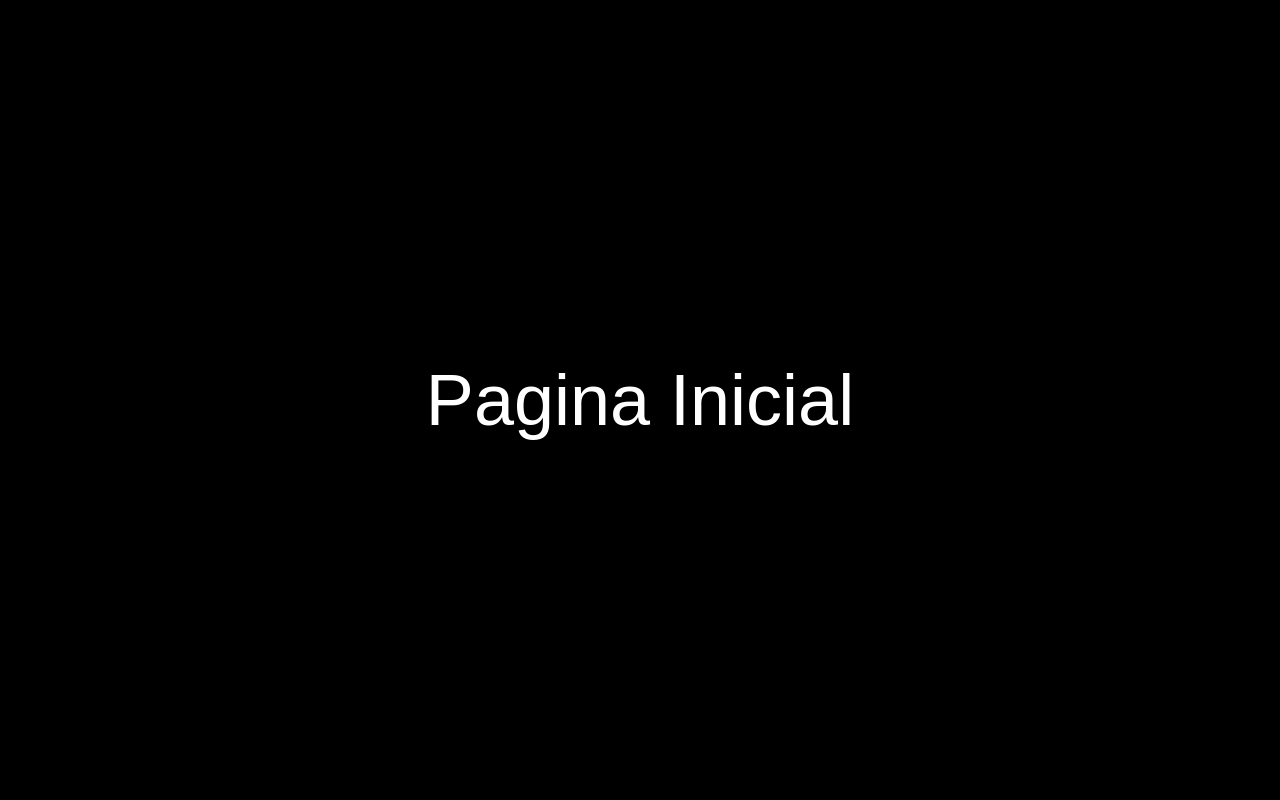
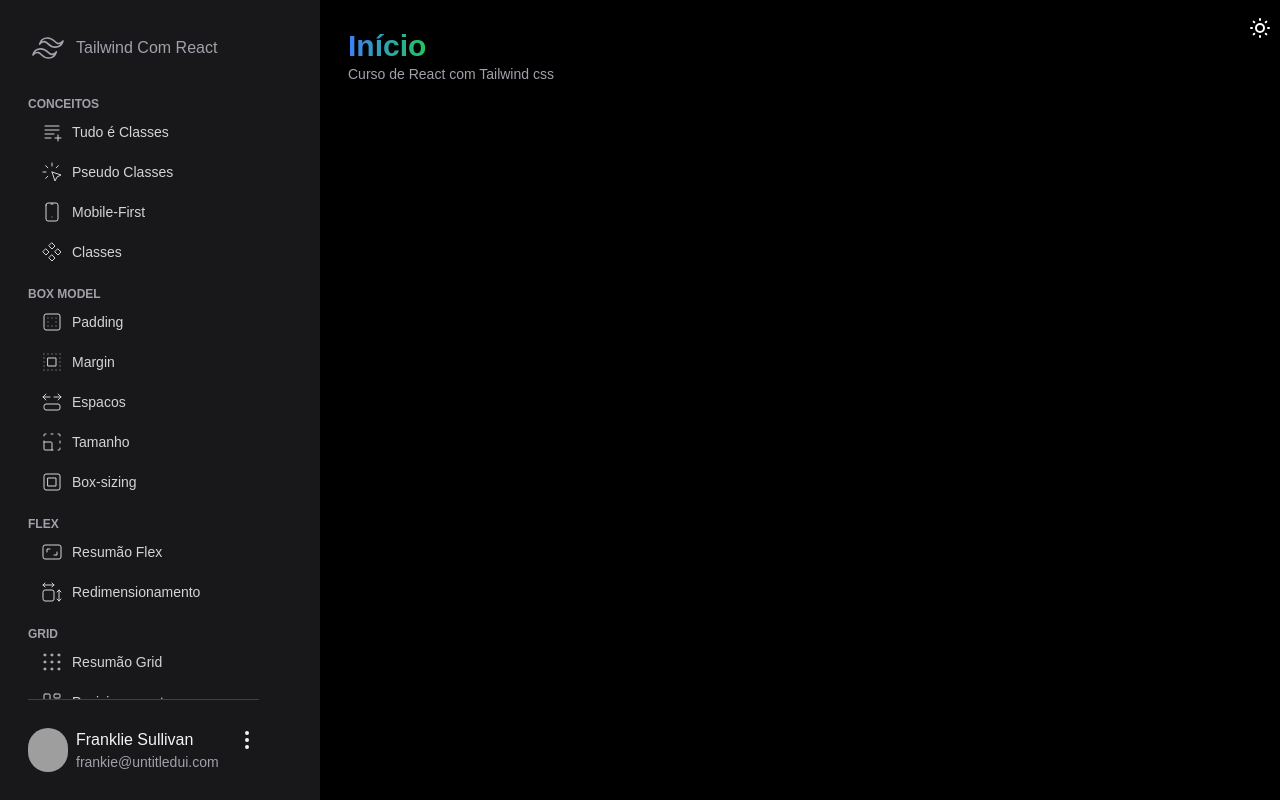
Before and after one commit to EduCarmo/formacaoDev-react-tailwind, a Next.js app: page / in a window 1280 px wide. Built offline with nearby package versions, Linux system fonts and the light colour scheme; grey boxes are pictures that could not be loaded.

Commit message:
aula de react finalizada

```diff
--- a/next.config.ts
+++ b/next.config.ts
@@ -3,6 +3,11 @@
 const nextConfig: NextConfig = {
   /* config options here */
   reactStrictMode: true,
+  images: {
+    domains: [
+      'img.freepik.com'
+    ]
+  }
 };
 
 export default nextConfig;
--- /dev/null
+++ b/src/components/template/Logo.tsx
@@ -0,0 +1,14 @@
+import { IconBrandTailwind } from "@tabler/icons-react";
+
+interface LogoProps {
+    ClassName?: string
+}
+
+export default function Logo(props: LogoProps) {
+    return (
+        <div className={`flex items-center gap-2 text-zinc-700 dark:text-zinc-400 ${props.ClassName ?? ''}`}>
+            <IconBrandTailwind size={40} stroke={1}/>
+            <span>Tailwind Com React</span>
+        </div>
+    )
+}
--- /dev/null
+++ b/src/components/template/Menu.tsx
@@ -0,0 +1,41 @@
+
+import { IconArrowAutofitContent, IconAspectRatio, IconBoxMargin, IconBoxModel2, IconBoxPadding, IconClick, IconComponents, IconContainer, IconDeviceMobile, IconDimensions, IconGridDots, IconLayoutDashboard, IconLayoutGrid, IconResize, IconTextPlus, IconTexture, IconTypography } from "@tabler/icons-react";
+import MenuGrupo from "./MenuGrupo";
+import MenuItem from "./MenuItem";
+
+interface MenuProps {
+    className?: string
+}
+
+export default function Menu(props: MenuProps) {
+    return (
+        <div className={`${props.className ?? ''}`}>
+            <MenuGrupo texto="Conceitos" />
+            <MenuItem icone={<IconTextPlus />} texto="Tudo é Classes" url="/conceitos/classes" />
+            <MenuItem icone={<IconClick />} texto="Pseudo Classes" url="/conceitos/pseudo" />
+            <MenuItem icone={<IconDeviceMobile />} texto="Mobile-First" url="/conceitos/mobile" />
+            <MenuItem icone={<IconComponents />} texto="Classes" url="/conceitos/componentes" />
+
+            <MenuGrupo texto="Box Model" />
+            <MenuItem icone={<IconBoxPadding />} texto="Padding" url="/caixa/padding" />
+            <MenuItem icone={<IconBoxMargin />} texto="Margin" url="/caixa/margin" />
+            <MenuItem icone={<IconArrowAutofitContent />} texto="Espacos" url="/caixa/tamanho" />
+            <MenuItem icone={<IconResize />} texto="Tamanho" url="/caixa/espacos" />
+            <MenuItem icone={<IconBoxModel2 />} texto="Box-sizing" url="/caixa/boxsizing" />
+
+            <MenuGrupo texto="Flex" />
+            <MenuItem icone={<IconAspectRatio />} texto="Resumão Flex" url="/flex/inicial" />
+            <MenuItem icone={<IconDimensions />} texto="Redimensionamento" url="/flex/redimensionamento" />
+
+            <MenuGrupo texto="Grid" />
+            <MenuItem icone={<IconGridDots />} texto="Resumão Grid" url="/grid/inicial" />
+            <MenuItem icone={<IconLayoutDashboard />} texto="Posicionamento" url="/grid/posicao" />
+            <MenuItem icone={<IconLayoutGrid />} texto="Componente Grid" url="/grid/layout" />
+
+            <MenuGrupo texto="Extras" />
+            <MenuItem icone={<IconContainer />} texto="Container" url="/extras/container" />
+            <MenuItem icone={<IconTypography />} texto="Tipografia" url="/extras/titulo" />
+            <MenuItem icone={<IconTexture />} texto="Background Gradiente" url="/extras/background" />
+        </div>
+    );
+}
--- /dev/null
+++ b/src/components/template/MenuGrupo.tsx
@@ -0,0 +1,15 @@
+interface MenuGrupoProps {
+    texto: string
+}
+
+export default function MenuGrupo(props: MenuGrupoProps) {
+    return (
+        <div className="
+            uppercase text-xs font-bold
+            text-zinc-700 dark:text-zinc-400
+            pt-3.5
+        ">
+            {props.texto}
+        </div>
+    )
+}
--- /dev/null
+++ b/src/components/template/MenuItem.tsx
@@ -0,0 +1,28 @@
+import Link from "next/link"
+import React from "react"
+
+/* eslint-disable @typescript-eslint/no-explicit-any */
+interface MenuItemProps {
+    icone: any,
+    texto: string,
+    url: string
+}
+
+export default function MenuItem(props: MenuItemProps) {
+    return (
+        <Link href={props.url}>
+            <div className="
+            flex items-center
+            gap-2 px-3 py-2  rounded-md
+            text-zinc-700 dark:text-zinc-300
+            dark:hover:bg-black hover:bg-zinc-200
+        ">
+                <span>{React.cloneElement(props.icone, {
+                    stroke: 1
+                }
+                )}</span>
+                <span className="text-sm">{props.texto}</span>
+            </div>
+        </Link>
+    )
+}
--- /dev/null
+++ b/src/components/template/Pagina.tsx
@@ -0,0 +1,52 @@
+import { useState } from "react"
+import Logo from "./Logo"
+import Menu from "./Menu"
+import UsuarioInfo from "./UsuarioInfo"
+import { IconMoon, IconSun } from "@tabler/icons-react"
+
+interface PaginaProps {
+    children: React.ReactNode
+}
+
+export default function Pagina(props: PaginaProps) {
+
+    const [tema, setTema] = useState<'dark' | ''>('dark')
+
+    function alterarTema() {
+        setTema(tema === '' ? 'dark' : '')
+    }
+
+    const usuario = {
+        nome: 'Franklie Sullivan',
+        email: 'frankie@untitledui.com',
+        imagemUrl: 'https://img.freepik.com/vetores-premium/design-de-avatar-de-pessoa_24877-38131.jpg'
+    }
+
+    return (
+        <div className={`flex h-screen relative text-black dark:text-white   ${tema}`}>
+            <aside className="
+                flex flex-col
+                bg-white  dark:bg-zinc-900
+                w-80
+            ">
+                <Logo ClassName="pt-7 px-7" />
+                <Menu className="pt-3.5 px-7 pb-28 overflow-auto w-80" />
+                <div className="fixed bottom-0 bg-white  dark:bg-zinc-900 ">
+                    <hr className="mx-7 border-zinc-400 dark:border-zinc-700" />
+                    <UsuarioInfo {...usuario} className="p-7" />
+                </div>
+            </aside>
+            <div className="
+                p-7 flex-1
+                bg-zinc-100  dark:bg-black
+            ">
+                {props.children}
+            </div>
+            <div className="absolute right-2 top-4">
+                <button onClick={alterarTema}>
+                    {tema === 'dark' ? <IconSun className="text-white" /> : <IconMoon className="text-black"/>}
+                </button>
+            </div>
+        </div>
+    )
+}
--- a/src/components/template/Titulo.tsx
+++ b/src/components/template/Titulo.tsx
@@ -10,7 +10,7 @@
             <h1 className={`
                 text-3xl font-black
                 ${props.gradiente?
-                     'bg-gradient-to-r from-purple-500 to-yellow-500 text-transparent bg-cliptext bg-clip-text' : ''}
+                     'bg-gradient-to-r from-blue-500 to-green-500 text-transparent bg-cliptext bg-clip-text' : ''}
             `}>
                 {props.principal}
             </h1>
--- /dev/null
+++ b/src/components/template/UsuarioInfo.tsx
@@ -0,0 +1,29 @@
+import { IconDotsVertical } from "@tabler/icons-react";
+import Image from "next/image";
+
+interface UsuarioInfoProps {
+    nome: string
+    email: string
+    imagemUrl: string
+    className?: string
+}
+
+export default function UsuarioInfo(props: UsuarioInfoProps) {
+    return (
+        <div className={`flex gap-2  text-zinc-900 dark:text-zinc-100 ${props.className ?? ''}`}>
+            <Image
+                src={props.imagemUrl}
+                alt="Avatar"
+                width={40}
+                height={40}
+                className="rounded-full"
+            />
+            <div className="flex flex-col">
+                <span >{props.nome}</span>
+                <span className="text-sm text-zinc-700 dark:text-zinc-400">{props.email}</span>
+            </div>
+            <div className="flex-1"></div>
+            <IconDotsVertical className="cursor-pointer"/>
+        </div>
+    )
+}
--- a/src/pages/index.tsx
+++ b/src/pages/index.tsx
@@ -1,8 +1,14 @@
+import Pagina from "@/components/template/Pagina";
+import Titulo from "@/components/template/Titulo";
+
 export default function Home() {
   return (
-    <div className="flex justify-center items-center
-    h-screen text-7xl">
-      Pagina Inicial
-    </div>
+    <Pagina>
+      <Titulo
+        principal="Início"
+        secundario="Curso de React com Tailwind css"
+        gradiente
+        />
+    </Pagina>
   );
 }
--- a/tailwind.config.ts
+++ b/tailwind.config.ts
@@ -1,6 +1,7 @@
 import type { Config } from "tailwindcss";
 
 export default {
+  darkMode: "class",
   content: [
     "./src/pages/**/*.{js,ts,jsx,tsx,mdx}",
     "./src/components/**/*.{js,ts,jsx,tsx,mdx}",
```
Also changed, not shown: package.json (+7 -6 lines), 1 other file (tests, documents, lock files or other folders).
